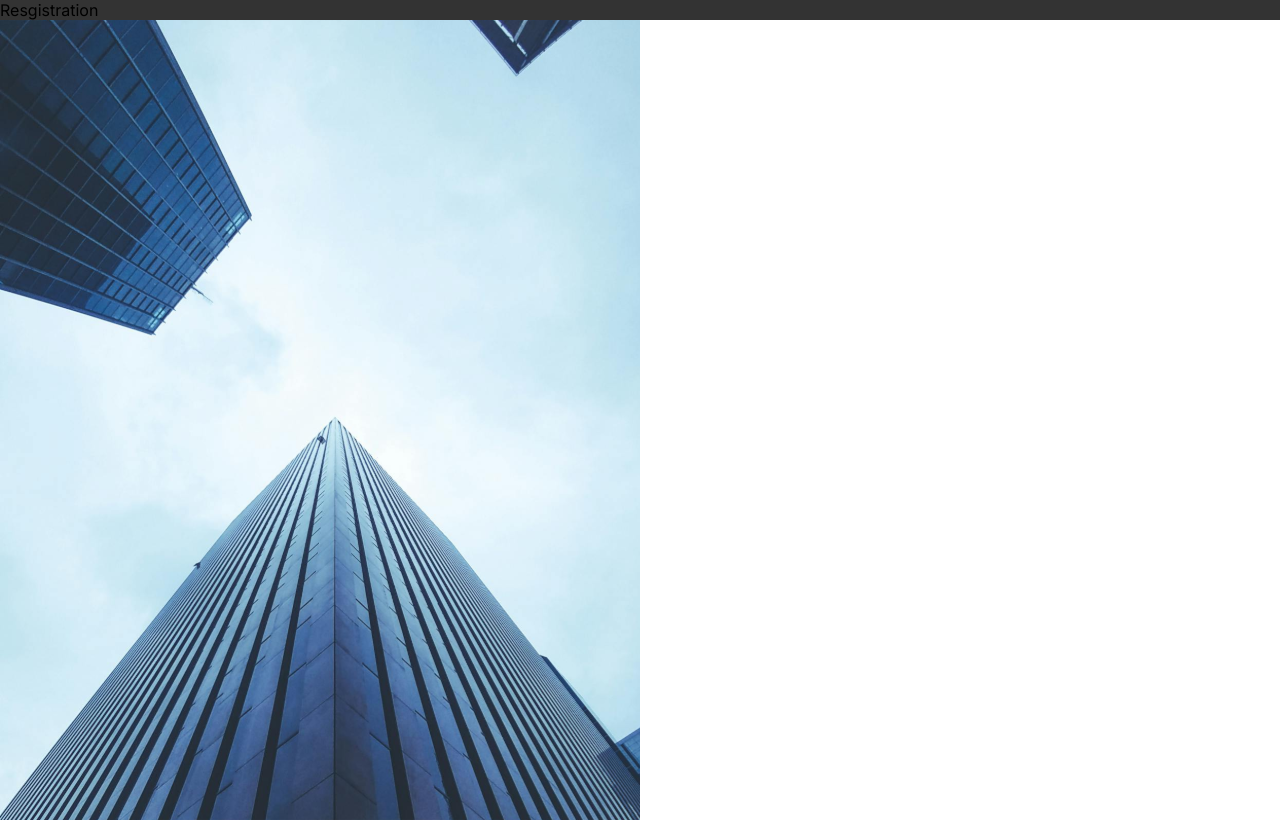
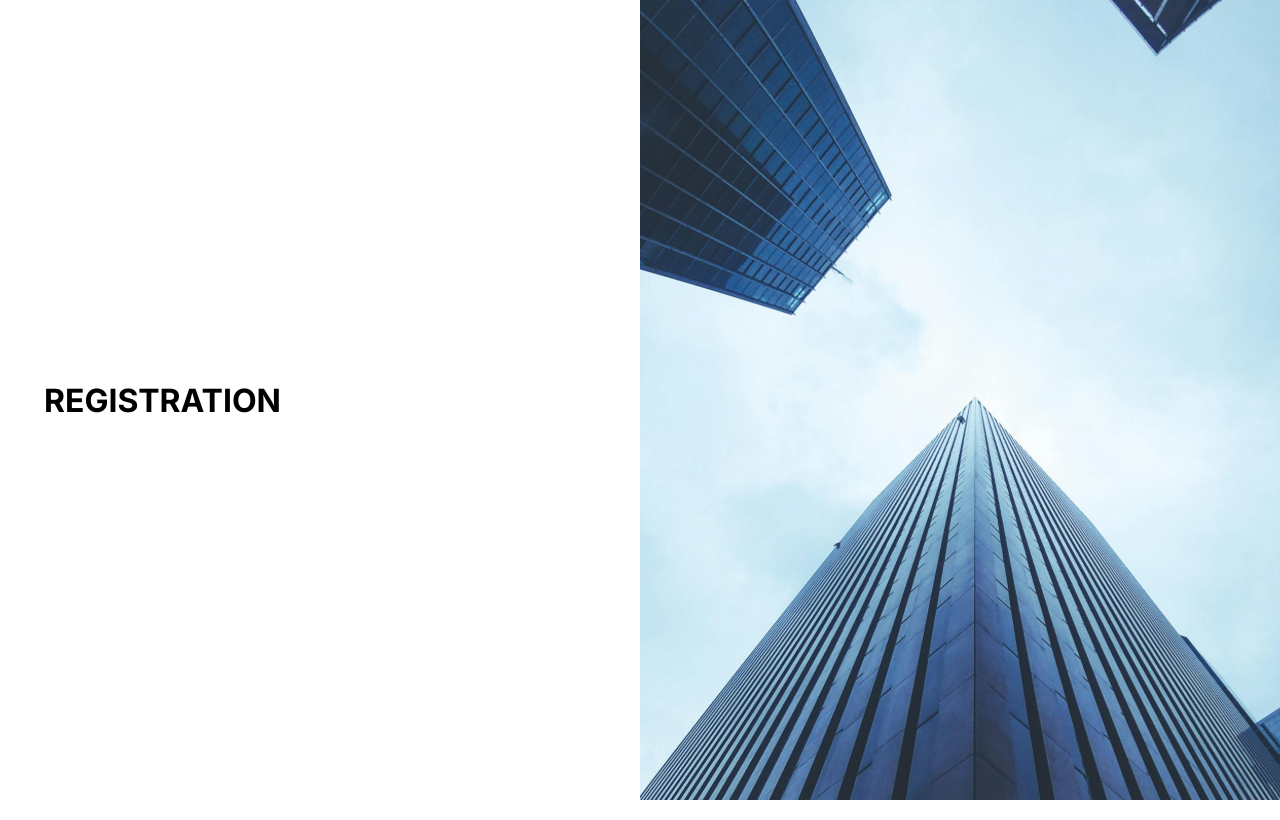
Before and after one commit to DevPlayer02/dnc-sales-dashboard-gcf, a React (Vite) app: page /registration in a window 1280 px wide. Built offline with nearby package versions, Linux system fonts and the light colour scheme.

Commit message:
Feat: material-ui-insert

```diff
--- a/package.json
+++ b/package.json
@@ -10,6 +10,9 @@
     "preview": "vite preview"
   },
   "dependencies": {
+    "@emotion/react": "^11.14.0",
+    "@emotion/styled": "^11.14.0",
+    "@mui/material": "^6.4.6",
     "@types/styled-components": "^5.1.34",
     "react": "^19.0.0",
     "react-dom": "^19.0.0",
--- /dev/null
+++ b/src/components/BannerImage.tsx
@@ -0,0 +1,8 @@
+import styled from 'styled-components'
+
+export const BannerImage = styled.div`
+  background-image: url(/login-image.svg);
+  background-size: cover;
+  height: 100vh;
+  width: 50vw;
+`
--- /dev/null
+++ b/src/components/index.ts
@@ -0,0 +1 @@
+export * from './BannerImage'
--- a/src/pages/Login.tsx
+++ b/src/pages/Login.tsx
@@ -1,21 +1,30 @@
-import styled from 'styled-components'
-
-const LoginArea = styled.div`
-  background: #666;
-`
-
-const LoginImage = styled.div`
-  background-image: url(/login-image.svg);
-  background-size: cover;
-  height: 100vh;
-  width: 50vw;
-`
+import { Box, Container, Grid } from '@mui/material'
+import { BannerImage } from '@/components'
 
 function Login() {
   return (
     <>
-      <LoginArea>LOGIN</LoginArea>
-      <LoginImage />
+      <Box>
+        <Grid container>
+          <Grid
+            item
+            xs={12}
+            sm={6}
+            sx={{
+              alignItems: 'center',
+              display: 'flex',
+              height: '100vh',
+            }}
+          >
+            <Container maxWidth="sm">
+              <h1>LOGIN</h1>
+            </Container>
+          </Grid>
+          <Grid item sm={6} sx={{ display: { xs: 'none', sm: 'block' } }}>
+            <BannerImage />
+          </Grid>
+        </Grid>
+      </Box>
     </>
   )
 }
--- a/src/pages/Registration.tsx
+++ b/src/pages/Registration.tsx
@@ -1,21 +1,30 @@
-import styled from 'styled-components'
-
-const ResgistrationArea = styled.div`
-  background: #333;
-`
-
-const ResgistrationImage = styled.div`
-  background-image: url(/login-image.svg);
-  background-size: cover;
-  height: 100vh;
-  width: 50vw;
-`
+import { Box, Container, Grid } from '@mui/material'
+import { BannerImage } from '@/components'
 
 function Resgistration() {
   return (
     <>
-      <ResgistrationArea>Resgistration</ResgistrationArea>
-      <ResgistrationImage />
+      <Box>
+        <Grid container>
+          <Grid
+            item
+            xs={12}
+            sm={6}
+            sx={{
+              alignItems: 'center',
+              display: 'flex',
+              height: '100vh',
+            }}
+          >
+            <Container maxWidth="sm">
+              <h1> REGISTRATION </h1>
+            </Container>
+          </Grid>
+          <Grid item sm={6} sx={{ display: { xs: 'none', sm: 'block' } }}>
+            <BannerImage />
+          </Grid>
+        </Grid>
+      </Box>
     </>
   )
 }
--- a/tsconfig.app.json
+++ b/tsconfig.app.json
@@ -8,7 +8,7 @@
     "skipLibCheck": true,
     "baseUrl": ".",
     "paths": {
-      "@*": ["src/*"]
+      "@/*": ["src/*"]
     },
 
     /* Bundler mode */
--- a/tsconfig.json
+++ b/tsconfig.json
@@ -2,7 +2,7 @@
   "compilerOptions": {
     "baseUrl": ".",
     "paths": {
-      "@*": ["src/*"],
+      "@/*": ["src/*"]
     }
   },
   "files": [],
--- a/vite.config.ts
+++ b/vite.config.ts
@@ -5,6 +5,9 @@ import path from 'path'
 // https://vite.dev/config/
 export default defineConfig({
   plugins: [react()],
+  optimizeDeps: {
+    include: ['@emotion/styled'],
+  },
   resolve: {
     alias: {
       '@': path.resolve(__dirname, './src'),
```
Also changed, not shown: 1 other file (tests, documents, lock files or other folders).
